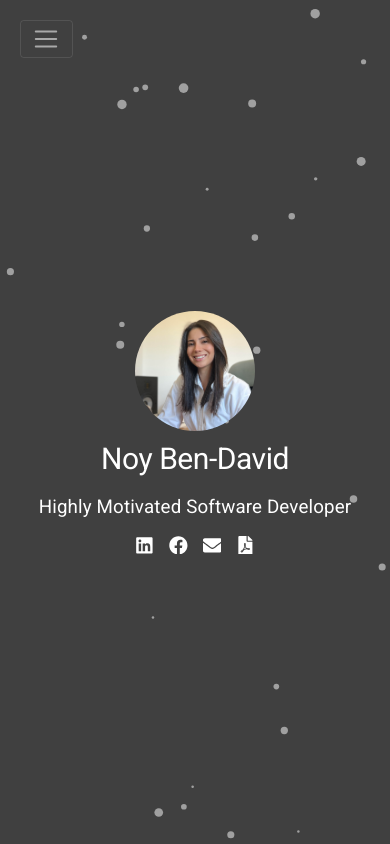
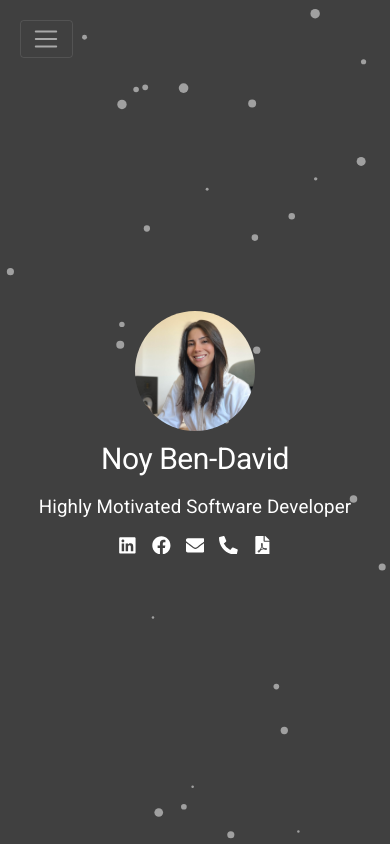
Before and after one commit to noybendavid/MyPortfolioWebsite, a React (Create React App) app: page / in a window 390 px wide. Built offline with nearby package versions, Linux system fonts and the light colour scheme.

Commit message:
update phone icon

```diff
--- a/src/components/pages/Home.jsx
+++ b/src/components/pages/Home.jsx
@@ -14,7 +14,7 @@ function Home() {
 }, [])
 
 const isMobile  = useMediaQuery({
-  query: '(max-width: 350px)'
+  query: '(max-width: 440px)'
 })
 
 
@@ -52,7 +52,6 @@ const isMobile  = useMediaQuery({
         </a>
 
         {isMobile &&
-
         <a className='myFont'
            href='tel:+972-052-444-8457'
            data-bs-toggle="tooltip" data-bs-placement="top" title="Contact With Phone"
```
